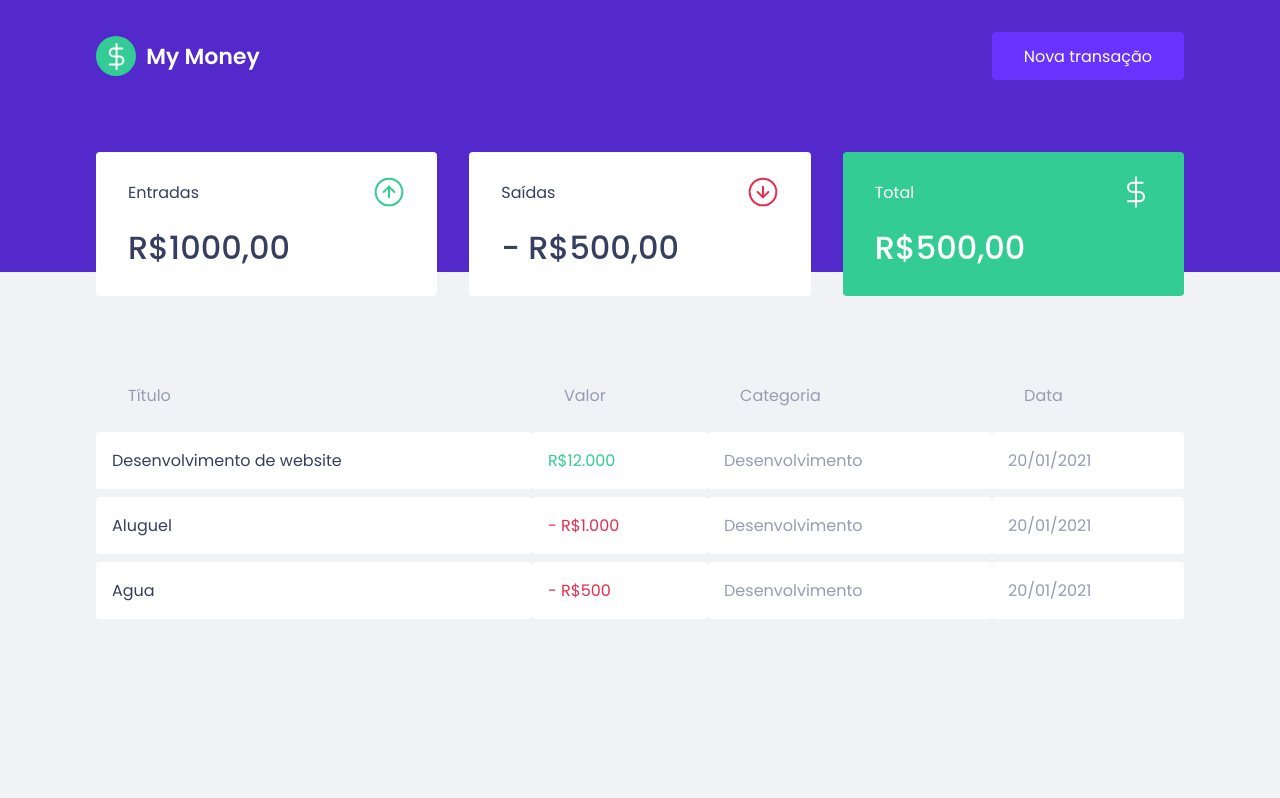
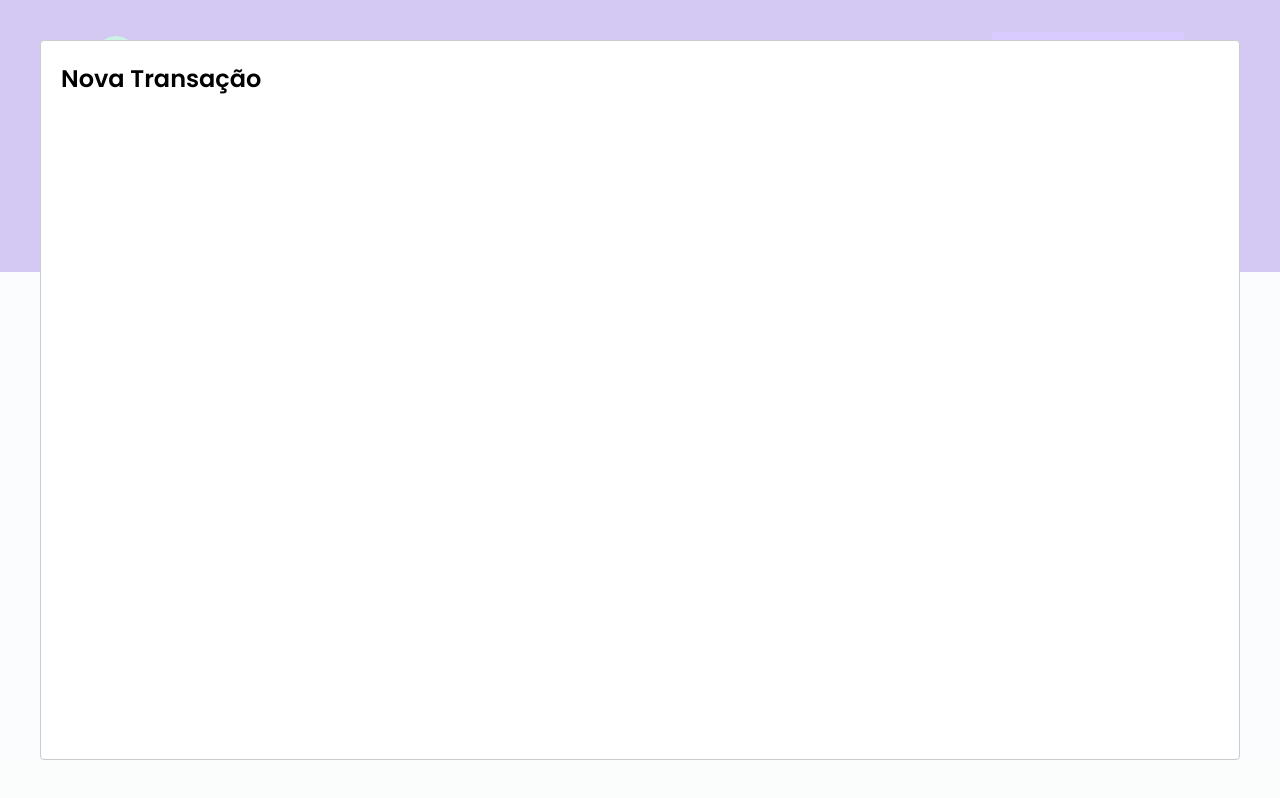
Before and after one commit to gilsonrusso/my-money, a React (Create React App) app: page / in a window 1280 px wide. Both pictures are taken after a click on the button "Nova transação". Built offline with nearby package versions, Linux system fonts and the light colour scheme; no server answers; what miragejs would draw is missing.

Commit message:
add config of Modal

```diff
--- a/package.json
+++ b/package.json
@@ -7,6 +7,7 @@
     "miragejs": "^0.1.41",
     "react": "^17.0.2",
     "react-dom": "^17.0.2",
+    "react-modal": "^3.13.1",
     "react-scripts": "4.0.3",
     "styled-components": "^5.3.0",
     "web-vitals": "^1.0.1"
@@ -19,6 +20,7 @@
     "@types/node": "^12.0.0",
     "@types/react": "^17.0.0",
     "@types/react-dom": "^17.0.0",
+    "@types/react-modal": "^3.12.0",
     "@types/styled-components": "^5.1.9",
     "typescript": "^4.1.2"
   },
--- a/src/App.tsx
+++ b/src/App.tsx
@@ -1,12 +1,35 @@
+import { useState } from "react";
+import Modal from "react-modal";
 import { Dashboard } from "./components/Dashboard";
 import { Header } from "./components/Header";
 import { GlobalStyle } from "./styles/global";
 
+
+Modal.setAppElement("#root");
+
 export function App() {
+  const [isNewTransactionModalOpen, setIsNewTransactionModalOpen] =
+    useState(false);
+
+  function handleOpenNewModalTransaction() {
+    setIsNewTransactionModalOpen(true);
+  }
+  function handleCloseNewModalTransaction() {
+    setIsNewTransactionModalOpen(false);
+  }
+
   return (
     <>
-      <Header />
-      <Dashboard/>
+      <Header onOpneNewTransactionModal={handleOpenNewModalTransaction} />
+      <Dashboard />
+
+      <Modal
+        isOpen={isNewTransactionModalOpen}
+        onRequestClose={handleCloseNewModalTransaction}
+      >
+        <h2>Nova Transação</h2>
+      </Modal>
+
       <GlobalStyle />
     </>
   );
--- a/src/components/Header/index.tsx
+++ b/src/components/Header/index.tsx
@@ -1,15 +1,19 @@
-import logoImg from '../../assets/logo.svg';
-import { Container, Content } from './styles';
+import logoImg from "../../assets/logo.svg";
+import { Container, Content } from "./styles";
 
-export function Header() {
+interface HeaderProps {
+  onOpneNewTransactionModal: () => void;
+}
+
+export function Header({ onOpneNewTransactionModal }: HeaderProps) {
   return (
     <Container>
       <Content>
         <img src={logoImg} alt="russo money" />
-        <button type="button">
+        <button type="button" onClick={onOpneNewTransactionModal}>
           Nova transação
-      </button>
+        </button>
       </Content>
     </Container>
-  )
+  );
 }
```
Also changed, not shown: 1 other file (tests, documents, lock files or other folders).
